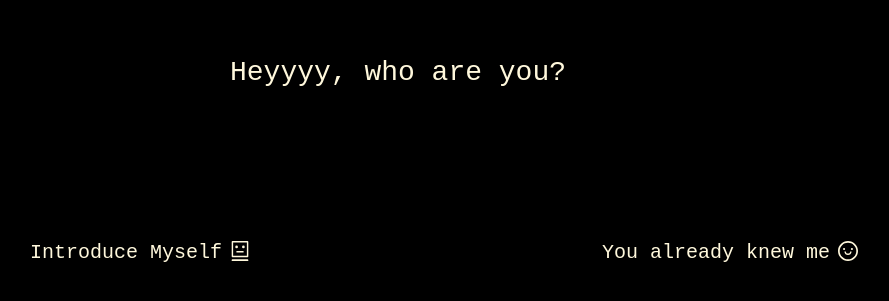
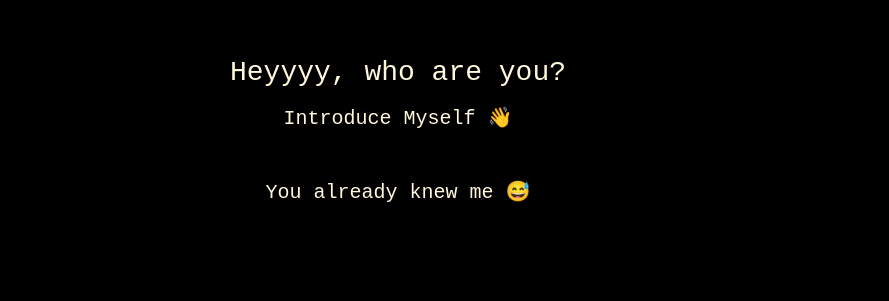
Before and after one commit to MengxuanChen/simple-fr, a React (Create React App) app: page / in a window 1280 px wide. Shown: the part 269-570 px from the top of the page, without its empty margins (242-1131 px from the left). Built offline with nearby package versions, Linux system fonts and the light colour scheme.

Commit message:
Created Camera module

```diff
--- a/package.json
+++ b/package.json
@@ -11,6 +11,7 @@
     "react-dom": "^17.0.1",
     "react-router-dom": "^5.2.0",
     "react-scripts": "4.0.0",
+    "react-webcam": "^5.2.1",
     "web-vitals": "^0.2.4"
   },
   "scripts": {
--- /dev/null
+++ b/src/Components/CameraModule/CameraModule.js
@@ -0,0 +1,45 @@
+import React, { Component } from 'react';
+import Webcam from 'react-webcam';
+import { Button } from 'antd';
+import './CameraModuleStyle.css';
+
+export default class CameraModule extends Component {
+
+    //set up ref for the webcam, so we can take screenshot
+
+    setRef = webcam => {
+        this.webcam = webcam;
+      };
+
+    takeSnapShot(e){
+        let imageSrc = this.webcam.getScreenshot();
+        this.props.addFace(imageSrc)
+    }
+
+    render() {
+        let videoConstraints = {
+            width: 1280,
+            height: 720,
+            facingMode: "user"
+          };
+        return (
+            <div className = "cameraWindow">
+                 <Webcam
+                    audio = {false}
+                    screenshotFormat = "image/jpeg"
+                    videoConstraints = {videoConstraints}
+                    ref={this.setRef}
+                    style={{
+                        height: "600px",
+                        width: "500px",
+                        position: 'absolute',
+                        top: '30%',
+                        left: '50%',
+                        transform: 'translate(-50%, -30%)',
+                     }}
+                />
+                <Button danger className = "cameraBtn" onClick = {(e) => this.takeSnapShot(e)}>This is my face 👍</Button>
+            </div>
+        )
+    }
+}
--- /dev/null
+++ b/src/Components/CameraModule/CameraModuleStyle.css
@@ -0,0 +1,22 @@
+video {
+  display: block;
+}
+
+
+.cameraBtn {
+  color: cornsilk;
+  background-color: black;
+  font-family: monospace;
+  border-color: white;
+  height: 3rem;
+  font-size: 20px;
+  position: absolute;
+  top: 75%;
+  left: 50%;
+  transform: translate(-50%, -75%);
+}
+
+.cameraBtn:hover{
+  border-color: white;
+  color: black;
+}
--- a/src/Page/EnrollPage/EnrollPage.js
+++ b/src/Page/EnrollPage/EnrollPage.js
@@ -2,10 +2,16 @@ import React, { Component } from 'react'
 import './EnrollPageStyle.css';
 import { Button } from 'antd';
 import ReactDOM from 'react-dom';
+import CameraModule from '../../Components/CameraModule/CameraModule';
 
 export default class EnrollPage extends Component {
 
     state =  {personName: '', sentCreationRequest: false, personId:''}
+
+    constructor(props) {
+        super(props)
+        this.addFace = this.addFace.bind(this)
+    }
 
     handleChange = (e) => {
         this.setState({personName: e.target.value});
@@ -27,11 +33,18 @@ export default class EnrollPage extends Component {
         }
     }
 
+    addFace = (childData) =>{
+        console.log(childData);
+
+    }
+
     personResponseHandler(res){
         this.setState.personId = res.personId;
         const newElement = (
             <div className = 'pageBody'>
-                <h1 className = 'greetTxt'> Hi {this.state.personName}, 👋. Please show me your face</h1>
+                <h1 className = 'greetTxt'> Hi 👋{this.state.personName},  please show me your face</h1>
+                <h1 className = 'greetTxt'> Please hold still</h1>
+                <CameraModule addFace = {this.addFace}/>
             </div>
         )
         ReactDOM.render(newElement, document.getElementById('root'))
@@ -40,7 +53,7 @@ export default class EnrollPage extends Component {
     render() {
         return (
             <div className = 'pageBody'>
-                <h1 className = 'nameInput'>
+              <h1 className = 'nameInput'>
                 My name is <input type="text" className="text-line" value = {this.state.personName} onChange= {this.handleChange} />
                 <Button danger className = "personBtn" onClick = {(e) => this.creatPerson(e)}>Hi 👋</Button> </h1>
             </div>
--- a/src/Page/EnrollPage/EnrollPageStyle.css
+++ b/src/Page/EnrollPage/EnrollPageStyle.css
@@ -10,8 +10,11 @@
     color: cornsilk;
     text-align: center;
     font-family: monospace;
+    display: block;
+    margin-left: auto;
+    margin-right: auto;
     position: relative;
-    top: 30%;
+    top: 13%
 }
 
 .text-line {
--- a/src/Page/HomePage/HomePage.js
+++ b/src/Page/HomePage/HomePage.js
@@ -2,17 +2,17 @@ import React, { Component } from 'react';
 import './HomePageStyle.css';
 import { Button } from 'antd'
 import { Link } from 'react-router-dom';
-import { RobotOutlined, SmileOutlined } from '@ant-design/icons';
+
 export default class HomePage extends Component {
     render() {
         return (
             <div className = "pageBody">
                 <h1 className = 'titleTxt'> Heyyyy, who are you?</h1>
                 <Link to = '/enroll'>
-                    <Button danger className = "btn1">Introduce Myself <RobotOutlined /></Button>
+                    <Button danger className = "btn1">Introduce Myself 👋</Button>
                 </Link>
                 <Link to = '/verify'>
-                    <Button danger className = "btn2">You already knew me <SmileOutlined /></Button>
+                    <Button danger className = "btn2">You already knew me 😅</Button>
                 </Link>
             </div>
         )
--- a/src/Page/HomePage/HomePageStyle.css
+++ b/src/Page/HomePage/HomePageStyle.css
@@ -19,9 +19,10 @@
     border-color: black;
     height: 3rem;
     font-size: 20px;
-    position: relative;
-    left: 20%;
-    top: 55%;
+    display: block;
+    margin-left: auto;
+    margin-right: auto;
+    margin-top: 25%;
 }
 
 .btn1:hover{
@@ -36,9 +37,10 @@
     border-color: black;
     height: 3rem;
     font-size: 20px;
-    position: relative;
-    left: 45%;
-    top: 55%;
+    display: block;
+    margin-left: auto;
+    margin-right: auto;
+    margin-top: 2%;
 }
 
 .btn2:hover{
```
Also changed, not shown: 1 other file (tests, documents, lock files or other folders).
